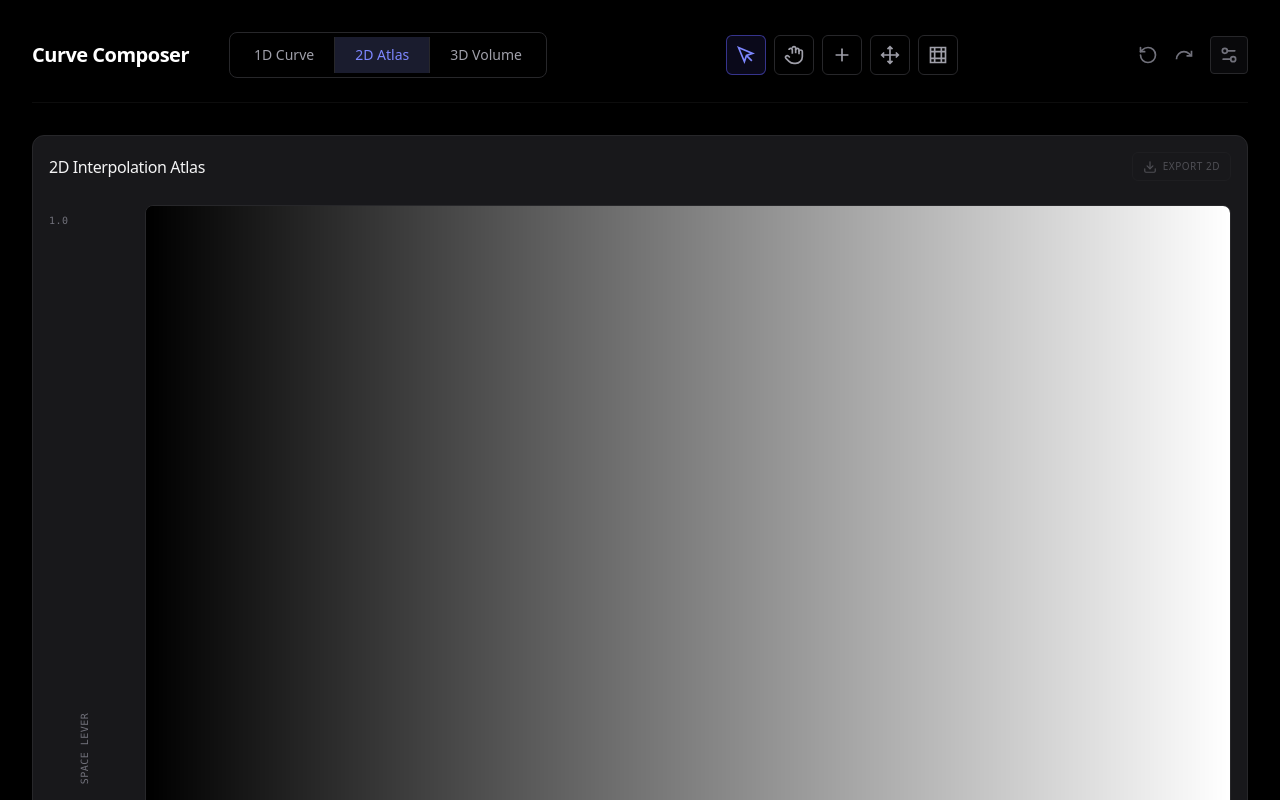
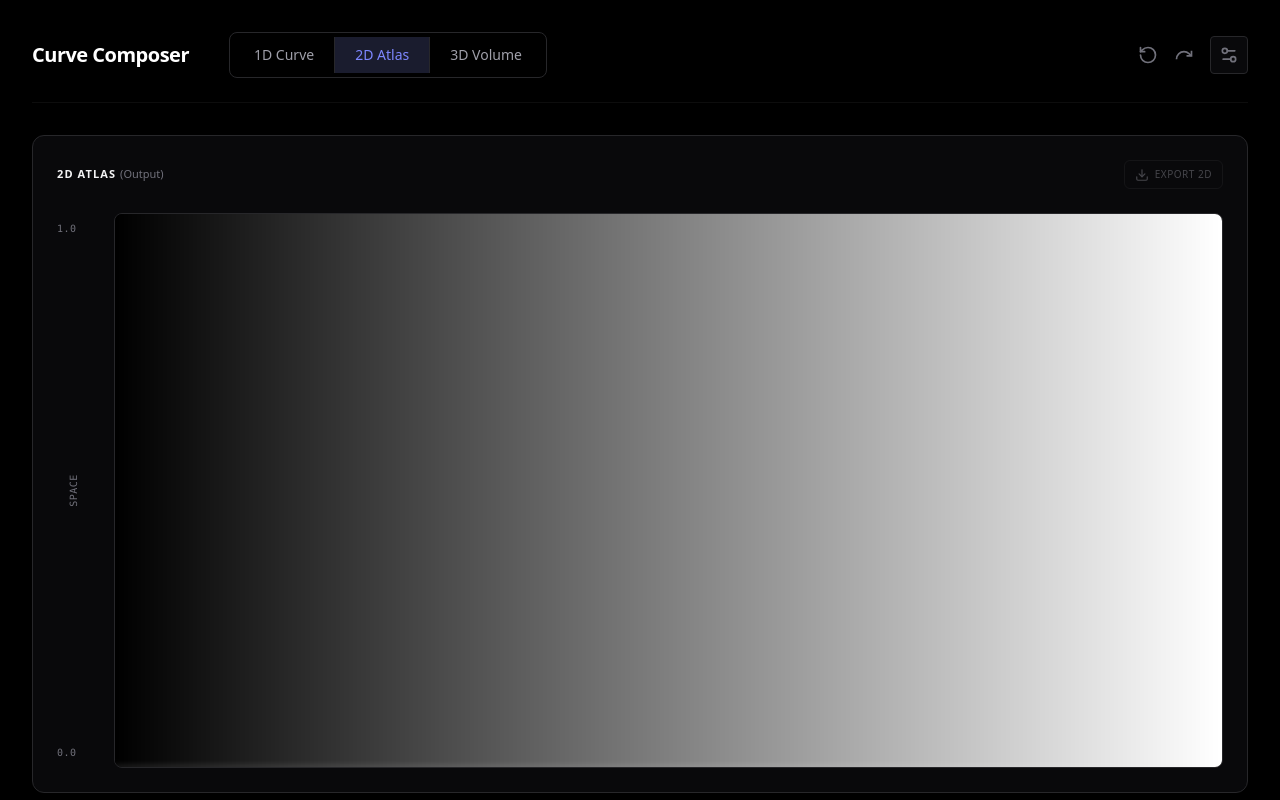
Before and after one commit to delk73/dcc, a React (Vite) app: page / in a window 1280 px wide. Both pictures are taken after a click on the button "2D Atlas". Shown: the top 800 px of the page. Built offline with nearby package versions, Linux system fonts and the light colour scheme.

Commit message:
feat: refactor AtlasViewer component by removing unused props and enhancing UI elements

```diff
--- a/src/App.tsx
+++ b/src/App.tsx
@@ -4,9 +4,8 @@ import { ColorCurve, Channel, CurvePoint, LibraryCurve } from './types';
 import { CurveEditor } from './components/CurveEditor';
 import { CurvePreview } from './components/CurvePreview';
 import { PointInspector } from './components/PointInspector';
-import { Layers, Plus, RotateCcw, Settings2 } from 'lucide-react';
+import { Layers, RotateCcw, Settings2 } from 'lucide-react';
 import { cn } from './lib/utils';
-import { motion } from 'motion/react';
 import { InterpMode, computeTangents, evaluateCurve, blendSpaceCurves } from './lib/curveUtils';
 import {
   POSITION_EPSILON,
@@ -346,6 +345,132 @@ export default function App() {
     dispatch({ type: 'toggle-edit-channel', channel });
   };
 
+  const renderCurveEditorPanel = () => (
+    <div className="bg-[#09090b] border border-zinc-800 rounded-xl p-6 pb-2 space-y-4">
+       <div className="space-y-3">
+           <h3 className="text-[11px] uppercase tracking-widest font-bold text-zinc-300">Curve Editor</h3>
+           <PointInspector
+              point={selectedCurvePoint}
+              pointNumber={selectedCurvePointNumber}
+              channelLabel={selectedPoint?.channel.toUpperCase()}
+              onPatchPoint={updateSelectedPoint}
+              onPatchEditablePoint={updateEditableSelectedPoint}
+              onConvertToAuthored={convertSelectedPointToAuthored}
+           />
+       </div>
+
+       <CurveEditor
+          curve={activeSpaceCurve}
+          onChange={updateActiveCurve}
+          activeChannel={activeChannel}
+          editChannels={editChannels}
+          selectedPoint={selectedPoint}
+          onActiveChannelChange={(channel) => dispatch({ type: 'set-active-channel', channel })}
+          onSelectedPointChange={(selection) => selection
+            ? dispatch({ type: 'select-point', selection })
+            : dispatch({ type: 'clear-point-selection' })}
+          interpMode={interpMode}
+       />
+    </div>
+  );
+
+  const renderEditFilter = () => (
+    <div className="grid grid-cols-1 gap-4">
+        <div className="bg-[#09090b] border border-zinc-800 rounded-xl p-4 flex flex-col gap-3">
+            <h3 className="text-[10px] uppercase tracking-wider font-bold text-zinc-400 border-b border-zinc-800 pb-2">Edit Filter <span className="font-normal normal-case text-zinc-600">(Affects which channels you edit)</span></h3>
+            <div className="flex gap-2">
+                 {channelInfo.map((ci) => (
+                    <button
+                        key={ci.id}
+                        onClick={() => toggleEditChannel(ci.id)}
+                        aria-pressed={editChannels[ci.id]}
+                        className={cn(
+                        "flex-1 py-1.5 rounded-lg text-xs font-medium transition-all border flex items-center justify-center gap-2",
+                        editChannels[ci.id]
+                            ? `bg-zinc-800 border-zinc-700 text-white shadow-sm`
+                            : "bg-transparent border-zinc-800 text-zinc-500 hover:text-zinc-300 hover:bg-white/5",
+                        activeChannel === ci.id && editChannels[ci.id] && "ring-1 ring-white/30"
+                        )}
+                    >
+                        <span className={cn("w-2 h-2 rounded-full", ci.color)} />
+                        {ci.label.charAt(0)}
+                    </button>
+                 ))}
+            </div>
+            <p className="text-[10px] text-zinc-500 pt-1">{editFilterLabel}</p>
+        </div>
+    </div>
+  );
+
+  const renderSpaceContinuum = () => (
+    <div className="bg-[#09090b] border border-zinc-800 rounded-xl p-6 flex flex-col gap-6">
+        <div className="flex items-center justify-between">
+            <div className="flex items-center gap-2">
+                <h3 className="text-xs uppercase tracking-wider font-bold text-zinc-300">Space Continuum <span className="text-zinc-600 font-normal normal-case">(1D)</span></h3>
+            </div>
+        </div>
+
+        <div ref={continuumTrackRef} className="relative pt-6 pb-8 mx-4">
+             <div className="absolute top-1/2 -mt-1 left-0 right-0 h-2 rounded-full overflow-hidden opacity-50" style={{ background: categoryGradient }} />
+
+             <div className="absolute top-full text-[10px] text-zinc-500 font-mono w-full flex justify-between mt-2 px-1">
+                 <div className="flex flex-col"><span className="text-zinc-300">0.00</span>Start</div>
+                 <div>0.25</div>
+                 <div>0.50</div>
+                 <div>0.75</div>
+                 <div className="flex flex-col items-end"><span className="text-zinc-300">1.00</span>End</div>
+             </div>
+
+             <div className="absolute top-1/2 -translate-y-1/2 left-0 right-0 pointer-events-none z-40">
+                 {normalizedCategoryCurves.map((c) => (
+                     <div
+                        key={c.id}
+                        role="slider"
+                        aria-label={`Authored anchor at ${(c.position || 0).toFixed(2)}`}
+                        aria-valuemin={0}
+                        aria-valuemax={1}
+                        aria-valuenow={c.position || 0}
+                        tabIndex={0}
+                        className={cn(
+                          "pointer-events-auto absolute w-5 h-5 -mt-2.5 -ml-2.5 rounded-full cursor-grab active:cursor-grabbing",
+                          "flex items-center justify-center touch-none"
+                        )}
+                        style={{ left: `${(c.position || 0) * 100}%` }}
+                        onPointerDown={(e) => handleAnchorPointerDown(e, c.id)}
+                        onPointerMove={handleAnchorPointerMove}
+                        onPointerUp={handleAnchorPointerUp}
+                        onPointerCancel={handleAnchorPointerUp}
+                     >
+                        <div className={cn(
+                          "w-3 h-3 rounded-full bg-white shadow-md border-2 border-zinc-900 transition-transform",
+                          interaction.type === 'dragging-anchor' && interaction.anchorId === c.id && "scale-125"
+                        )} />
+                     </div>
+                 ))}
+             </div>
+
+             <input
+                  type="range"
+                  list="variant-ticks"
+                  min="0" max="1" step="0.001"
+                  value={spaceLever}
+                  onChange={(e) => setSpacePosition(parseFloat(e.target.value))}
+                  className="absolute inset-0 w-full h-full opacity-0 cursor-pointer z-30"
+                />
+
+             <div className="absolute top-0 bottom-0 pointer-events-none w-8 bg-indigo-500/20 border border-indigo-500/50 rounded -ml-4 z-20 flex items-center justify-center shadow-[0_0_15px_rgba(99,102,241,0.2)]" style={{ left: `${spaceLever * 100}%` }}>
+                 <div className="w-3 h-8 bg-indigo-400 rounded-full" />
+             </div>
+        </div>
+
+        <div className="flex items-center justify-between text-xs font-mono text-zinc-400 mt-2">
+            <div className="flex gap-4">
+                <span>X: {spaceLever.toFixed(2)}</span>
+            </div>
+        </div>
+    </div>
+  );
+
   return (
     <div className="min-h-screen select-none bg-black text-zinc-100 font-sans selection:bg-indigo-500/30">
       <div className="max-w-[1400px] mx-auto p-4 sm:p-8 space-y-8">
@@ -375,25 +500,7 @@ export default function App() {
              </button>
           </div>
 
-          <div className="flex items-center gap-2 mx-auto">
-             <button className="w-10 h-10 flex items-center justify-center rounded-md border border-indigo-500/50 bg-indigo-500/10 text-indigo-400">
-                <svg className="w-5 h-5" viewBox="0 0 24 24" fill="none" stroke="currentColor" strokeWidth="2"><path d="M3 3l7.07 16.97 2.51-7.39 7.39-2.51L3 3z"></path><path d="M13 13l6 6"></path></svg>
-             </button>
-             <button className="w-10 h-10 flex items-center justify-center rounded-md border border-zinc-800 bg-transparent text-zinc-400 hover:bg-zinc-800 hover:text-zinc-300">
-                <svg className="w-5 h-5" viewBox="0 0 24 24" fill="none" stroke="currentColor" strokeWidth="2"><path d="M18 11V6a2 2 0 0 0-2-2v0a2 2 0 0 0-2 2v0"></path><path d="M14 10V4a2 2 0 0 0-2-2v0a2 2 0 0 0-2 2v0"></path><path d="M10 10.5V6a2 2 0 0 0-2-2v0a2 2 0 0 0-2 2v0"></path><path d="M18 8a2 2 0 1 1 4 0v6a8 8 0 0 1-8 8h-2c-2.8 0-4.5-.86-5.99-2.34l-3.6-3.6a2 2 0 0 1 2.83-2.82L7 15"></path></svg>
-             </button>
-             <button className="w-10 h-10 flex items-center justify-center rounded-md border border-zinc-800 bg-transparent text-zinc-400 hover:bg-zinc-800 hover:text-zinc-300">
-                <Plus className="w-5 h-5" />
-             </button>
-             <button className="w-10 h-10 flex items-center justify-center rounded-md border border-zinc-800 bg-transparent text-zinc-400 hover:bg-zinc-800 hover:text-zinc-300">
-                <svg className="w-5 h-5" viewBox="0 0 24 24" fill="none" stroke="currentColor" strokeWidth="2"><path d="M5 9l-3 3 3 3M9 5l3-3 3 3M9 19l3 3 3-3M19 9l3 3-3 3M2 12h20M12 2v20"></path></svg>
-             </button>
-             <button className="w-10 h-10 flex items-center justify-center rounded-md border border-zinc-800 bg-transparent text-zinc-400 hover:bg-zinc-800 hover:text-zinc-300">
-                <svg className="w-5 h-5" viewBox="0 0 24 24" fill="none" stroke="currentColor" strokeWidth="2"><path d="M3 3h18v18H3zM8 3v18M16 3v18M3 8h18M3 16h18"></path></svg>
-             </button>
-          </div>
-
-          <div className="flex items-center gap-4">
+          <div className="flex items-center gap-4 ml-auto">
              <button
                 onClick={resetToMinimalBasicSpace}
                 className="text-zinc-500 hover:text-zinc-300"
@@ -430,159 +537,26 @@ export default function App() {
                   />
               </div>
 
-              <div className="bg-[#09090b] border border-zinc-800 rounded-xl p-6 pb-2 space-y-4">
-                 <div className="space-y-3">
-                     <h3 className="text-[11px] uppercase tracking-widest font-bold text-zinc-300">Curve Editor</h3>
-                     <PointInspector
-                        point={selectedCurvePoint}
-                        pointNumber={selectedCurvePointNumber}
-                        channelLabel={selectedPoint?.channel.toUpperCase()}
-                        onPatchPoint={updateSelectedPoint}
-                        onPatchEditablePoint={updateEditableSelectedPoint}
-                        onConvertToAuthored={convertSelectedPointToAuthored}
-                     />
-                 </div>
-
-                 <CurveEditor
-                    curve={activeSpaceCurve}
-                    onChange={updateActiveCurve}
-                    activeChannel={activeChannel}
-                    editChannels={editChannels}
-                    selectedPoint={selectedPoint}
-                    onActiveChannelChange={(channel) => dispatch({ type: 'set-active-channel', channel })}
-                    onSelectedPointChange={(selection) => selection
-                      ? dispatch({ type: 'select-point', selection })
-                      : dispatch({ type: 'clear-point-selection' })}
-                    interpMode={interpMode}
-                 />
-              </div>
-
-                {/* Editor Panels */}
-                <div className="grid grid-cols-1 gap-4">
-                    <div className="bg-[#09090b] border border-zinc-800 rounded-xl p-4 flex flex-col gap-3">
-                        <h3 className="text-[10px] uppercase tracking-wider font-bold text-zinc-400 border-b border-zinc-800 pb-2">Edit Filter <span className="font-normal normal-case text-zinc-600">(Affects which channels you edit)</span></h3>
-                        <div className="flex gap-2">
-                             {channelInfo.map((ci) => (
-                                <button
-                                    key={ci.id}
-                                    onClick={() => toggleEditChannel(ci.id)}
-                                    aria-pressed={editChannels[ci.id]}
-                                    className={cn(
-                                    "flex-1 py-1.5 rounded-lg text-xs font-medium transition-all border flex items-center justify-center gap-2",
-                                    editChannels[ci.id]
-                                        ? `bg-zinc-800 border-zinc-700 text-white shadow-sm`
-                                        : "bg-transparent border-zinc-800 text-zinc-500 hover:text-zinc-300 hover:bg-white/5",
-                                    activeChannel === ci.id && editChannels[ci.id] && "ring-1 ring-white/30"
-                                    )}
-                                >
-                                    <span className={cn("w-2 h-2 rounded-full", ci.color)} />
-                                    {ci.label.charAt(0)}
-                                </button>
-                             ))}
-                        </div>
-                        <p className="text-[10px] text-zinc-500 pt-1">{editFilterLabel}</p>
-                    </div>
-                </div>
-
-                {/* Space Continuum */}
-                <div className="bg-[#09090b] border border-zinc-800 rounded-xl p-6 flex flex-col gap-6">
-                    <div className="flex items-center justify-between">
-                        <div className="flex items-center gap-2">
-                            <h3 className="text-xs uppercase tracking-wider font-bold text-zinc-300">Space Continuum <span className="text-zinc-600 font-normal normal-case">(1D)</span></h3>
-                        </div>
-                    </div>
-
-                    <div ref={continuumTrackRef} className="relative pt-6 pb-8 mx-4">
-                         <div className="absolute top-1/2 -mt-1 left-0 right-0 h-2 rounded-full overflow-hidden opacity-50" style={{ background: categoryGradient }} />
-
-                         {/* Axis labels */}
-                         <div className="absolute top-full text-[10px] text-zinc-500 font-mono w-full flex justify-between mt-2 px-1">
-                             <div className="flex flex-col"><span className="text-zinc-300">0.00</span>Start</div>
-                             <div>0.25</div>
-                             <div>0.50</div>
-                             <div>0.75</div>
-                             <div className="flex flex-col items-end"><span className="text-zinc-300">1.00</span>End</div>
-                         </div>
-
-                         {/* Anchor Ticks */}
-                         <div className="absolute top-1/2 -translate-y-1/2 left-0 right-0 pointer-events-none z-40">
-                             {normalizedCategoryCurves.map((c, i) => (
-                                 <div
-                                    key={c.id}
-                                    role="slider"
-                                    aria-label={`Authored anchor at ${(c.position || 0).toFixed(2)}`}
-                                    aria-valuemin={0}
-                                    aria-valuemax={1}
-                                    aria-valuenow={c.position || 0}
-                                    tabIndex={0}
-                                    className={cn(
-                                      "pointer-events-auto absolute w-5 h-5 -mt-2.5 -ml-2.5 rounded-full cursor-grab active:cursor-grabbing",
-                                      "flex items-center justify-center touch-none"
-                                    )}
-                                    style={{ left: `${(c.position || 0) * 100}%` }}
-                                    onPointerDown={(e) => handleAnchorPointerDown(e, c.id)}
-                                    onPointerMove={handleAnchorPointerMove}
-                                    onPointerUp={handleAnchorPointerUp}
-                                    onPointerCancel={handleAnchorPointerUp}
-                                 >
-                                    <div className={cn(
-                                      "w-3 h-3 rounded-full bg-white shadow-md border-2 border-zinc-900 transition-transform",
-                                      interaction.type === 'dragging-anchor' && interaction.anchorId === c.id && "scale-125"
-                                    )} />
-                                 </div>
-                             ))}
-                         </div>
-
-                         <input
-                              type="range"
-                              list="variant-ticks"
-                              min="0" max="1" step="0.001"
-                              value={spaceLever}
-                              onChange={(e) => setSpacePosition(parseFloat(e.target.value))}
-                              className="absolute inset-0 w-full h-full opacity-0 cursor-pointer z-30"
-                            />
-
-                         {/* Custom thumb to represent the scrubber */}
-                         <div className="absolute top-0 bottom-0 pointer-events-none w-8 bg-indigo-500/20 border border-indigo-500/50 rounded -ml-4 z-20 flex items-center justify-center shadow-[0_0_15px_rgba(99,102,241,0.2)]" style={{ left: `${spaceLever * 100}%` }}>
-                             <div className="w-3 h-8 bg-indigo-400 rounded-full" />
-                         </div>
-                    </div>
-
-                    <div className="flex items-center justify-between text-xs font-mono text-zinc-400 mt-2">
-                        <div className="flex gap-4">
-                            <span>X: {spaceLever.toFixed(2)}</span>
-                        </div>
-                    </div>
-                </div>
+                {renderCurveEditorPanel()}
+                {renderEditFilter()}
+                {renderSpaceContinuum()}
 
             </div>
             )}
 
             {mainView === '2d' && (
-                <div className="flex flex-col gap-8 h-full min-h-[500px]">
-                    <motion.div layout className="flex-1 flex flex-col gap-8">
+                <div className="flex flex-col gap-8">
                     <AtlasViewer
                         curves={spaceCurves}
                         interpMode={interpMode}
                         spaceLever={spaceLever}
-                            setSpaceLever={setSpacePosition}
                         onTextureUpdate={setAtlasTexture}
                         onExportAtlas={handleExportLibraryLUT}
                         canExportAtlas={normalizedCategoryCurves.length > 1}
                     />
-                        <motion.div
-                            layout
-                            className="flex flex-col gap-8"
-                        >
-                            <CurvePreview
-                                curve={activeSpaceCurve}
-                                interpMode={interpMode}
-                                textureData={atlasTexture}
-                                sampleY={spaceLever}
-                            />
-
-                        </motion.div>
-                    </motion.div>
+                    {renderCurveEditorPanel()}
+                    {renderEditFilter()}
+                    {renderSpaceContinuum()}
                 </div>
             )}
 
--- a/src/components/AtlasViewer.tsx
+++ b/src/components/AtlasViewer.tsx
@@ -7,13 +7,12 @@ interface AtlasViewerProps {
   curves: LibraryCurve[];
   interpMode: InterpMode;
   spaceLever: number;
-  setSpaceLever: (val: number) => void;
   onTextureUpdate?: (tex: ImageData) => void;
   onExportAtlas?: () => void;
   canExportAtlas?: boolean;
 }
 
-export const AtlasViewer: React.FC<AtlasViewerProps> = ({ curves, interpMode, spaceLever, setSpaceLever, onTextureUpdate, onExportAtlas, canExportAtlas = true }) => {
+export const AtlasViewer: React.FC<AtlasViewerProps> = ({ curves, interpMode, spaceLever, onTextureUpdate, onExportAtlas, canExportAtlas = true }) => {
   const canvasRef = useRef<HTMLCanvasElement>(null);
 
   const deferredCurves = React.useDeferredValue(curves);
@@ -107,20 +106,10 @@ export const AtlasViewer: React.FC<AtlasViewerProps> = ({ curves, interpMode, sp
     setTimeout(() => onTextureUpdate?.(imageData), 0);
   }, [deferredCurves, interpMode, onTextureUpdate]);
 
-  const handlePointer = (e: React.MouseEvent | React.TouchEvent | React.PointerEvent) => {
-      const rect = e.currentTarget.getBoundingClientRect();
-      const clientY = 'touches' in e ? e.touches[0].clientY : (e as React.MouseEvent).clientY;
-      const y = clientY - rect.top;
-      const t = Math.max(0, Math.min(1, 1.0 - (y / rect.height)));
-      setSpaceLever(t);
-  };
-
   return (
-    <div className="flex flex-col gap-8">
-      {/* 2D Atlas Card */}
-      <div className="flex flex-col gap-4 bg-zinc-900 border border-zinc-800 rounded-xl p-4 shadow-xl">
+      <div className="flex flex-col gap-4 bg-[#09090b] border border-zinc-800 rounded-xl p-6">
         <div className="flex items-center justify-between mb-2">
-          <h3 className="text-zinc-100 font-medium tracking-tight">2D Interpolation Atlas</h3>
+          <h3 className="text-zinc-100 font-bold text-[11px] tracking-widest uppercase">2D ATLAS <span className="text-zinc-500 font-normal normal-case tracking-normal">(Output)</span></h3>
           {onExportAtlas && (
             <button
               onClick={onExportAtlas}
@@ -137,19 +126,12 @@ export const AtlasViewer: React.FC<AtlasViewerProps> = ({ curves, interpMode, sp
             <div className="flex gap-6 items-stretch">
               <div className="flex flex-col justify-between py-2 text-[10px] text-zinc-500 font-mono tracking-wider">
                   <span>1.0</span>
-                  <span className="rotate-[-90deg] whitespace-nowrap">SPACE LEVER</span>
+                  <span className="rotate-[-90deg] whitespace-nowrap">SPACE</span>
                   <span>0.0</span>
               </div>
 
               <div
-                className="flex-1 relative aspect-square rounded-lg overflow-hidden border border-zinc-800 shadow-inner group cursor-crosshair touch-none"
-            onPointerDown={(e) => {
-                e.currentTarget.setPointerCapture(e.pointerId);
-                handlePointer(e);
-            }}
-            onPointerMove={(e) => {
-                if (e.buttons > 0) handlePointer(e);
-            }}
+                className="flex-1 relative aspect-[2/1] min-h-80 rounded-lg overflow-hidden border border-zinc-800 shadow-inner touch-none"
             style={{
               backgroundColor: '#09090b',
               backgroundImage: `
@@ -176,26 +158,5 @@ export const AtlasViewer: React.FC<AtlasViewerProps> = ({ curves, interpMode, sp
         </div>
       </div>
       </div>
-
-      {/* Editor Card */}
-      <div className="flex flex-col gap-4 bg-zinc-900 border border-zinc-800 rounded-xl p-6 shadow-xl">
-        <div className="flex flex-col gap-4">
-          <div className="flex items-center justify-between">
-            <h2 className="text-xl font-medium">Atlas Editor</h2>
-          </div>
-
-          <div className="flex items-center gap-4 bg-black border border-zinc-800 rounded-xl px-4 py-3 shadow-inner">
-            <div className="flex flex-col flex-1 gap-2">
-              <div className="flex items-center justify-between">
-                <span className="text-xs text-zinc-400 font-medium tracking-wide uppercase">Space Variant</span>
-                <div className="flex items-center gap-3">
-                   <span className="text-xs text-indigo-400 font-mono">{(spaceLever * 100).toFixed(0)}%</span>
-                </div>
-              </div>
-            </div>
-          </div>
-        </div>
-      </div>
-    </div>
   );
 };
```
Lines whose indentation alone changed are shown as unchanged.
